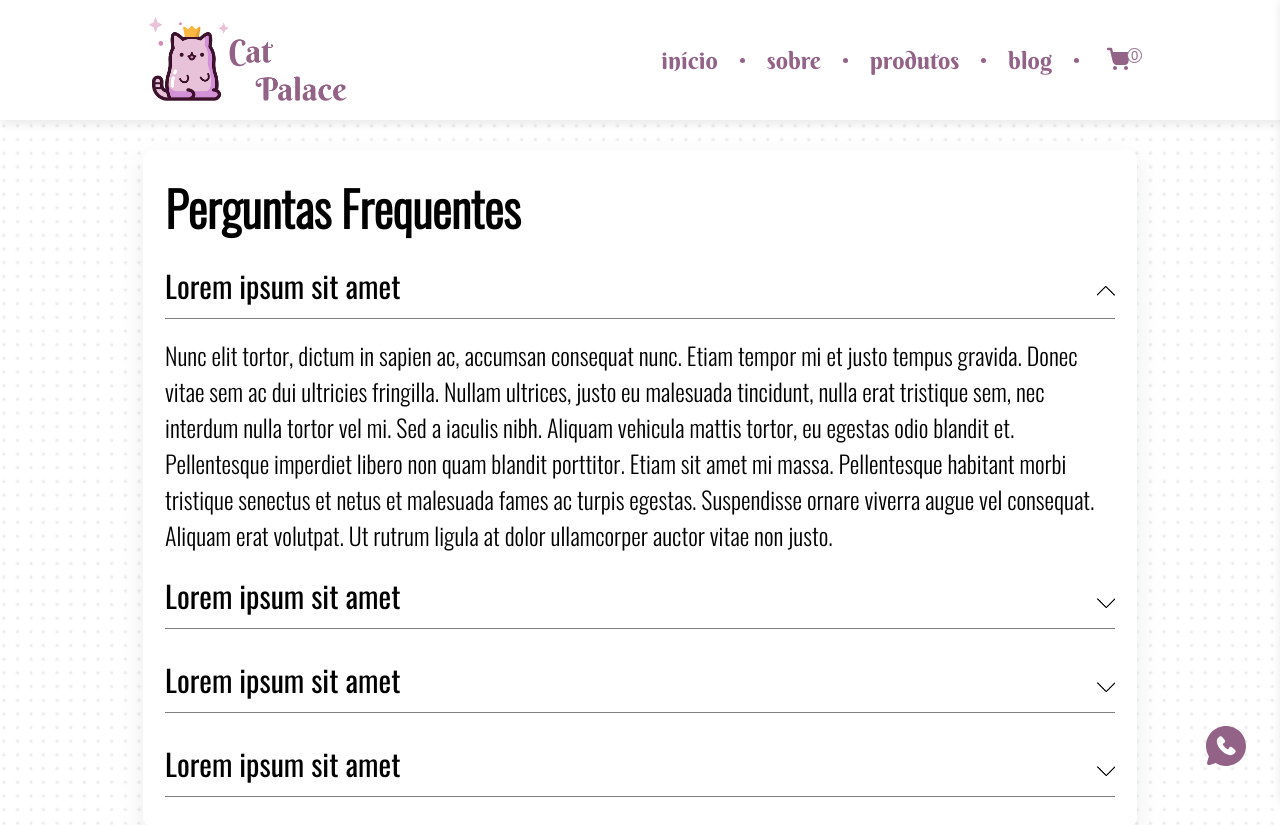
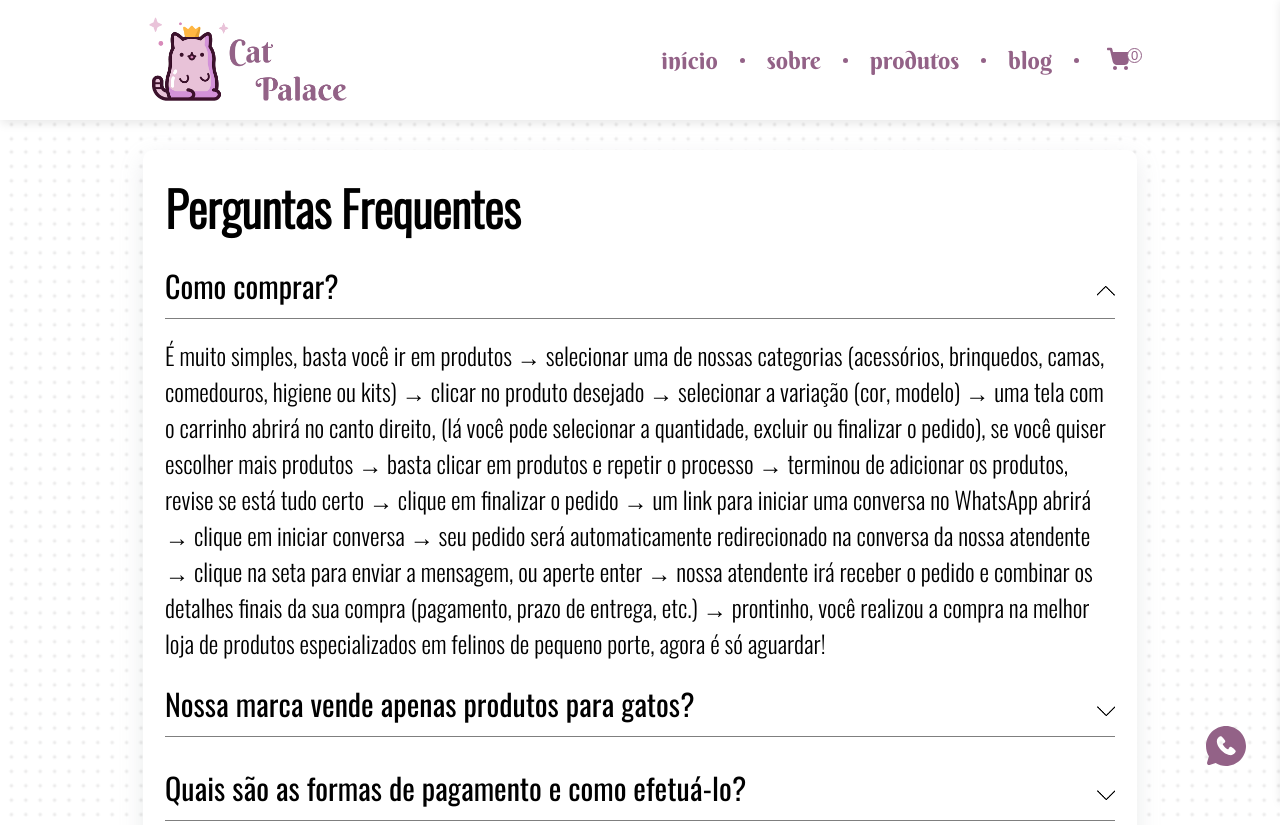
Before and after one commit to ferrazmanu/CatPalace, a Next.js app: page /consulte/faq in a window 1280 px wide. Shown: the top 825 px of the page. Built offline with nearby package versions, Linux system fonts and the light colour scheme.

Commit message:
add conteúdo faq

```diff
--- a/package.json
+++ b/package.json
@@ -11,6 +11,7 @@
     "@types/moment": "^2.13.0",
     "graphql": "^16.6.0",
     "graphql-request": "^5.1.0",
+    "js-cookie": "^3.0.1",
     "next": "latest",
     "react": "^18.2.0",
     "react-dom": "^18.2.0",
--- a/src/pages/consulte/faq.tsx
+++ b/src/pages/consulte/faq.tsx
@@ -44,78 +44,111 @@ export default function FAQ() {
               <S.Text className="faq">
                 <Details
                   open
-                  summary={"Lorem ipsum sit amet"}
+                  summary={"Como comprar?"}
                   children={
                     <p>
-                      Nunc elit tortor, dictum in sapien ac, accumsan consequat
-                      nunc. Etiam tempor mi et justo tempus gravida. Donec vitae
-                      sem ac dui ultricies fringilla. Nullam ultrices, justo eu
-                      malesuada tincidunt, nulla erat tristique sem, nec
-                      interdum nulla tortor vel mi. Sed a iaculis nibh. Aliquam
-                      vehicula mattis tortor, eu egestas odio blandit et.
-                      Pellentesque imperdiet libero non quam blandit porttitor.
-                      Etiam sit amet mi massa. Pellentesque habitant morbi
-                      tristique senectus et netus et malesuada fames ac turpis
-                      egestas. Suspendisse ornare viverra augue vel consequat.
-                      Aliquam erat volutpat. Ut rutrum ligula at dolor
-                      ullamcorper auctor vitae non justo.
+                      É muito simples, basta você ir em produtos → selecionar
+                      uma de nossas categorias (acessórios, brinquedos, camas,
+                      comedouros, higiene ou kits) → clicar no produto desejado
+                      → selecionar a variação (cor, modelo) → uma tela com o
+                      carrinho abrirá no canto direito, (lá você pode selecionar
+                      a quantidade, excluir ou finalizar o pedido), se você
+                      quiser escolher mais produtos → basta clicar em produtos e
+                      repetir o processo → terminou de adicionar os produtos,
+                      revise se está tudo certo → clique em finalizar o pedido →
+                      um link para iniciar uma conversa no WhatsApp abrirá →
+                      clique em iniciar conversa → seu pedido será
+                      automaticamente redirecionado na conversa da nossa
+                      atendente → clique na seta para enviar a mensagem, ou
+                      aperte enter → nossa atendente irá receber o pedido e
+                      combinar os detalhes finais da sua compra (pagamento,
+                      prazo de entrega, etc.) → prontinho, você realizou a
+                      compra na melhor loja de produtos especializados em
+                      felinos de pequeno porte, agora é só aguardar!
                     </p>
                   }
                 />
                 <Details
-                  summary={"Lorem ipsum sit amet"}
+                  summary={"Nossa marca vende apenas produtos para gatos?"}
                   children={
                     <p>
-                      Nunc elit tortor, dictum in sapien ac, accumsan consequat
-                      nunc. Etiam tempor mi et justo tempus gravida. Donec vitae
-                      sem ac dui ultricies fringilla. Nullam ultrices, justo eu
-                      malesuada tincidunt, nulla erat tristique sem, nec
-                      interdum nulla tortor vel mi. Sed a iaculis nibh. Aliquam
-                      vehicula mattis tortor, eu egestas odio blandit et.
-                      Pellentesque imperdiet libero non quam blandit porttitor.
-                      Etiam sit amet mi massa. Pellentesque habitant morbi
-                      tristique senectus et netus et malesuada fames ac turpis
-                      egestas. Suspendisse ornare viverra augue vel consequat.
-                      Aliquam erat volutpat. Ut rutrum ligula at dolor
-                      ullamcorper auctor vitae non justo.
+                      Nossa marca é especialista em produtos para gatos, mas há
+                      comedouros, fontes, camas e alguns brinquedos que podem
+                      ser destinados a cachorros também. Além de nossas canecas
+                      e almofadas exclusivas, para deixar a casa dos humanos com
+                      muito mais estilo e a escova removedora de pelos de
+                      tecidos.
                     </p>
                   }
                 />
                 <Details
-                  summary={"Lorem ipsum sit amet"}
+                  summary={"Quais são as formas de pagamento e como efetuá-lo?"}
+                  children={
+                    <>
+                      <p>
+                        Trabalhamos com pix, ou links de pagamentos para compras
+                        no débito, crédito à vista, ou parceladas.
+                      </p>
+                      <p>
+                        Depois que você enviar o pedido para a nossa atendente
+                        através do WhatsApp, ela revisará com você e em seguida
+                        combinará a forma de pagamento.
+                      </p>
+                      <p>
+                        Via pix, ela enviará a chave para transferência. Em caso
+                        de compras no crédito, débito ou parceladas, será
+                        encaminhado um link do PagSeguro a ser preenchido com os
+                        dados da compra, após preenchido, basta clicar em
+                        finalizar a compra.
+                      </p>
+                    </>
+                  }
+                />
+                <Details
+                  summary={
+                    "Onde consigo tirar dúvidas sobre pedidos/informações de produtos/prazo de entrega?"
+                  }
                   children={
                     <p>
-                      Nunc elit tortor, dictum in sapien ac, accumsan consequat
-                      nunc. Etiam tempor mi et justo tempus gravida. Donec vitae
-                      sem ac dui ultricies fringilla. Nullam ultrices, justo eu
-                      malesuada tincidunt, nulla erat tristique sem, nec
-                      interdum nulla tortor vel mi. Sed a iaculis nibh. Aliquam
-                      vehicula mattis tortor, eu egestas odio blandit et.
-                      Pellentesque imperdiet libero non quam blandit porttitor.
-                      Etiam sit amet mi massa. Pellentesque habitant morbi
-                      tristique senectus et netus et malesuada fames ac turpis
-                      egestas. Suspendisse ornare viverra augue vel consequat.
-                      Aliquam erat volutpat. Ut rutrum ligula at dolor
-                      ullamcorper auctor vitae non justo.
+                      Para qualquer dúvida, basta entrar em contato conosco
+                      através do nosso WhatsApp (link clicável), trabalhamos de
+                      segunda a sexta das 08h30 às 18h e sábado das 08h30 às
+                      12h.
                     </p>
                   }
                 />
                 <Details
-                  summary={"Lorem ipsum sit amet"}
+                  summary={"Entrega em todo território nacional?"}
                   children={
                     <p>
-                      Nunc elit tortor, dictum in sapien ac, accumsan consequat
-                      nunc. Etiam tempor mi et justo tempus gravida. Donec vitae
-                      sem ac dui ultricies fringilla. Nullam ultrices, justo eu
-                      malesuada tincidunt, nulla erat tristique sem, nec
-                      interdum nulla tortor vel mi. Sed a iaculis nibh. Aliquam
-                      vehicula mattis tortor, eu egestas odio blandit et.
-                      Pellentesque imperdiet libero non quam blandit porttitor.
-                      Etiam sit amet mi massa. Pellentesque habitant morbi
-                      tristique senectus et netus et malesuada fames ac turpis
-                      egestas. Suspendisse ornare viverra augue vel consequat.
-                      Aliquam erat volutpat. Ut rutrum ligula at dolor
-                      ullamcorper auctor vitae non justo.
+                      Sim, enviamos para todo o Brasil. O envio para cidades
+                      fora de Londrina-PR irá apresentar uma taxa mediante ao
+                      frete.
+                    </p>
+                  }
+                />
+                <Details
+                  summary={"Possui loja física?"}
+                  children={
+                    <p>
+                      No momento ainda não temos loja física, você pode conferir
+                      os nossos produtos aqui no site, ou através do nosso
+                      Instagram (link clicável), Facebook (link clicável),
+                      TikTok (link clicável) ou pelo nosso catálogo digital no
+                      WhatsApp (link clicável).
+                    </p>
+                  }
+                />
+                <Details
+                  summary={
+                    "Onde posso sugerir melhorias/novos produtos/conteúdos a serem abordados?"
+                  }
+                  children={
+                    <p>
+                      Queremos sempre trazer o melhor para você e o seu felino,
+                      então, todos os feedbacks são muito bem-vindos. Você pode
+                      enviá-los através do nosso canal de sugestões, clicando
+                      aqui.
                     </p>
                   }
                 />
```
Also changed, not shown: 1 other file (tests, documents, lock files or other folders).
